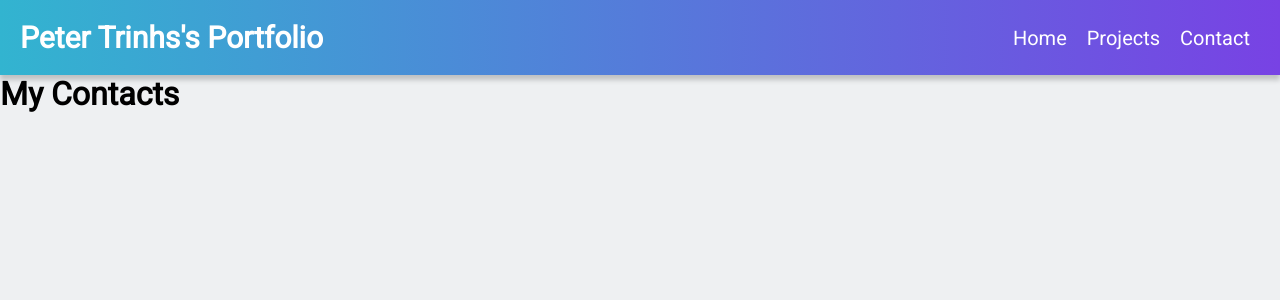
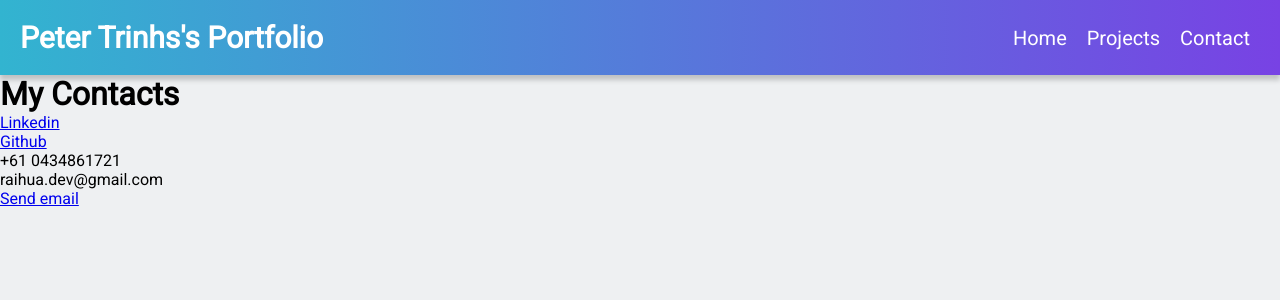
Before and after one commit to raihua/raihua.github.io, a React (Vite) app: page /contact in a window 1280 px wide. Shown: the top 300 px of the page. Built offline with nearby package versions, Linux system fonts and the light colour scheme.

Commit message:
Add contact information to contacts component

```diff
--- a/src/components/Contact.jsx
+++ b/src/components/Contact.jsx
@@ -4,6 +4,12 @@ const Contact = () => {
     return (
         <>
             <h1>My Contacts</h1>
+            <ul>
+                <li><a href="https://www.linkedin.com/in/raihuadev">Linkedin</a></li>
+                <li><a href="https://github.com/raihua">Github</a></li>
+                <li><p>+61 0434861721</p></li>
+                <li><p>raihua.dev@gmail.com</p><a href="mailto:raihua.dev@gmail.com">Send email</a></li>
+            </ul>
         </>
     )
 }
```
